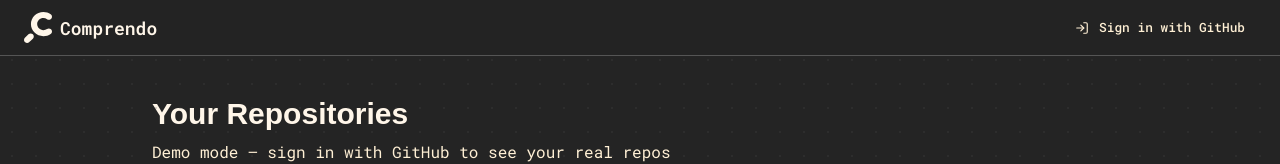
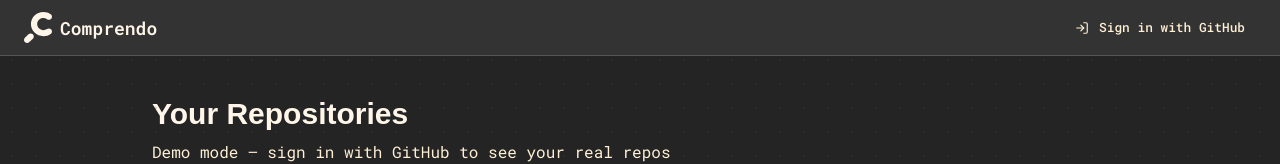
Before and after one commit to albinhasanaj/babydrift, a Next.js app: page /repos in a window 1280 px wide. Shown: the top 164 px of the page. Built offline with nearby package versions, Linux system fonts and the light colour scheme; no server answers; a web font is replaced by a local one.

Commit message:
fix(Navbar): update background class for improved styling

```diff
--- a/components/Navbar.tsx
+++ b/components/Navbar.tsx
@@ -19,7 +19,7 @@ export function Navbar({ showBack, breadcrumb, children }: NavbarProps) {
   const { data: session, status } = useSession();
 
   return (
-    <nav className="sticky top-0 z-50 h-14 border-b border-comprendo-border bg-comprendo-bg/80 backdrop-blur-md">
+    <nav className="sticky top-0 z-50 h-14 border-b border-comprendo-border bg-comprendo-surface backdrop-blur-md">
       <div className="flex h-full items-center justify-between px-6">
         <div className="flex items-center gap-3">
           {showBack && (
```
